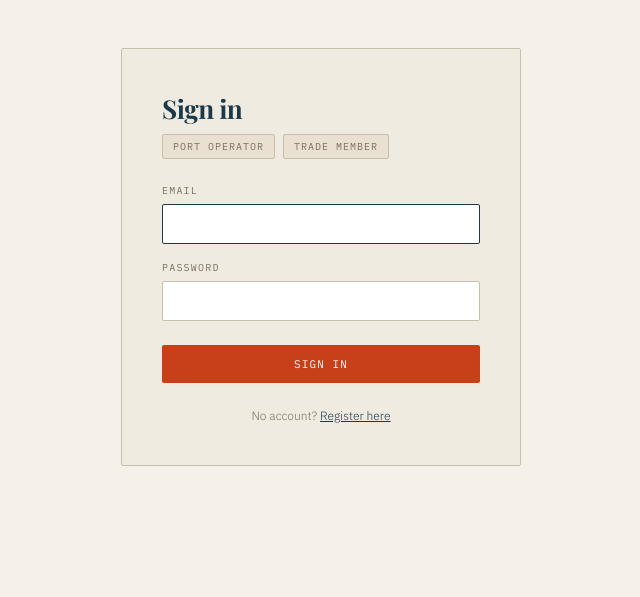
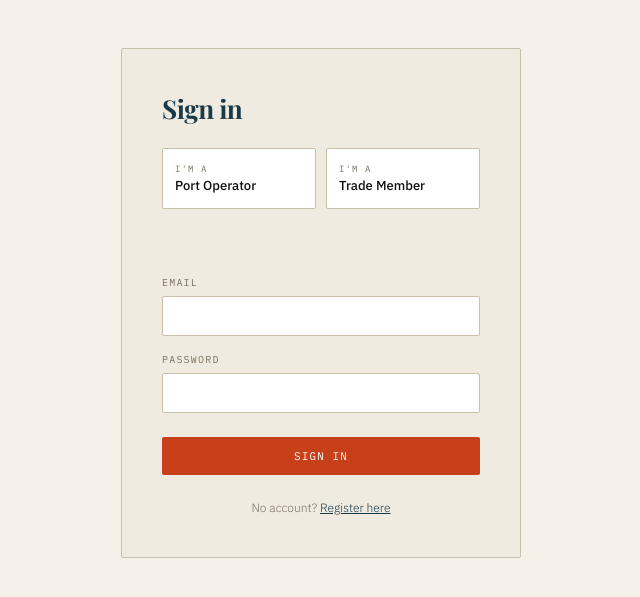
Before and after one commit to neilhenrypeacock/quayside, a Flask app: page /login in a window 1280 px wide. Shown: the part 64-661 px from the top of the page, without its empty margins (319-959 px from the left). Run offline with Flask 3, Linux system fonts and the light colour scheme; data that the repository does not hold is empty; parts of the project's set-up code (start-up, migrations or seed data) failed here and were passed over; some web fonts are replaced.

Commit message:
Sign in: role selection buttons with personalised context
Port Operator / Trade Member buttons on login page — clicking
selects the role, updates the submit label and shows a personalised
welcome message.

Co-Authored-By: Claude Sonnet 4.6 <noreply@anthropic.com>

```diff
--- a/src/quayside/web/templates/login.html
+++ b/src/quayside/web/templates/login.html
@@ -24,12 +24,53 @@
   font-size: 26px;
   color: var(--tide);
   letter-spacing: -0.02em;
-  margin-bottom: 6px;
+  margin-bottom: 20px;
 }
-.auth-card .auth-sub {
+.role-btns {
+  display: grid;
+  grid-template-columns: 1fr 1fr;
+  gap: 10px;
+  margin-bottom: 28px;
+}
+.role-btn {
+  padding: 14px 12px;
+  border: 1px solid var(--rule);
+  border-radius: 2px;
+  background: #fff;
+  cursor: pointer;
+  text-align: left;
+  transition: border-color 0.2s, background 0.2s;
+}
+.role-btn:hover {
+  border-color: var(--tide);
+  background: var(--salt);
+}
+.role-btn.active {
+  border-color: var(--tide);
+  background: var(--salt);
+  box-shadow: inset 0 0 0 1px var(--tide);
+}
+.role-btn-label {
+  display: block;
+  font-family: var(--font-mono);
+  font-size: 9px;
+  letter-spacing: 0.12em;
+  text-transform: uppercase;
+  color: var(--muted);
+  margin-bottom: 3px;
+}
+.role-btn-name {
+  display: block;
+  font-family: var(--font-sans);
+  font-size: 13px;
+  font-weight: 500;
+  color: var(--ink);
+}
+.auth-sub {
   font-size: 13px;
   color: var(--muted);
-  margin-bottom: 28px;
+  margin-bottom: 20px;
+  min-height: 18px;
 }
 .auth-field {
   margin-bottom: 16px;
@@ -83,22 +124,6 @@
   color: var(--tide);
   text-decoration: underline;
 }
-.auth-type-pills {
-  display: flex;
-  gap: 8px;
-  margin-bottom: 24px;
-}
-.auth-pill {
-  font-family: var(--font-mono);
-  font-size: 10px;
-  letter-spacing: 0.1em;
-  text-transform: uppercase;
-  color: var(--muted);
-  border: 1px solid var(--rule);
-  border-radius: 2px;
-  padding: 4px 10px;
-  background: var(--salt);
-}
 .flash-error {
   padding: 10px 14px;
   border-radius: 2px;
@@ -115,10 +140,19 @@
 <div class="auth-wrap">
   <div class="auth-card">
     <h1>Sign in</h1>
-    <div class="auth-type-pills">
-      <span class="auth-pill">Port Operator</span>
-      <span class="auth-pill">Trade Member</span>
+
+    <div class="role-btns">
+      <button type="button" class="role-btn" data-role="port" onclick="selectRole('port')">
+        <span class="role-btn-label">I'm a</span>
+        <span class="role-btn-name">Port Operator</span>
+      </button>
+      <button type="button" class="role-btn" data-role="trade" onclick="selectRole('trade')">
+        <span class="role-btn-label">I'm a</span>
+        <span class="role-btn-name">Trade Member</span>
+      </button>
     </div>
+
+    <p class="auth-sub" id="auth-sub"></p>
 
     {% with messages = get_flashed_messages() %}
     {% if messages %}
@@ -129,15 +163,16 @@
     {% endwith %}
 
     <form method="post" action="{{ url_for('login') }}{% if request.args.get('next') %}?next={{ request.args.get('next') }}{% endif %}">
+      <input type="hidden" name="hint_role" id="hint_role" value="">
       <div class="auth-field">
         <label for="email">Email</label>
-        <input type="email" id="email" name="email" required autocomplete="email" autofocus>
+        <input type="email" id="email" name="email" required autocomplete="email">
       </div>
       <div class="auth-field">
         <label for="password">Password</label>
         <input type="password" id="password" name="password" required autocomplete="current-password">
       </div>
-      <button type="submit" class="auth-submit">Sign In</button>
+      <button type="submit" class="auth-submit" id="auth-submit-btn">Sign In</button>
     </form>
 
     <div class="auth-footer">
@@ -146,3 +181,27 @@
   </div>
 </div>
 {% endblock %}
+
+{% block scripts %}
+<script>
+var _roleMessages = {
+  port: 'Welcome back — manage your port data and uploads.',
+  trade: 'Welcome back — your market intelligence dashboard awaits.'
+};
+
+function selectRole(role) {
+  document.querySelectorAll('.role-btn').forEach(function(b) {
+    b.classList.toggle('active', b.dataset.role === role);
+  });
+  document.getElementById('hint_role').value = role;
+  document.getElementById('auth-sub').textContent = _roleMessages[role];
+  var label = role === 'port' ? 'Sign In as Port Operator' : 'Sign In as Trade Member';
+  document.getElementById('auth-submit-btn').textContent = label;
+}
+
+// Pre-select if server sent back a hint (e.g. after failed login)
+{% if request.form.get('hint_role') %}
+selectRole('{{ request.form.get("hint_role") }}');
+{% endif %}
+</script>
+{% endblock %}
```
